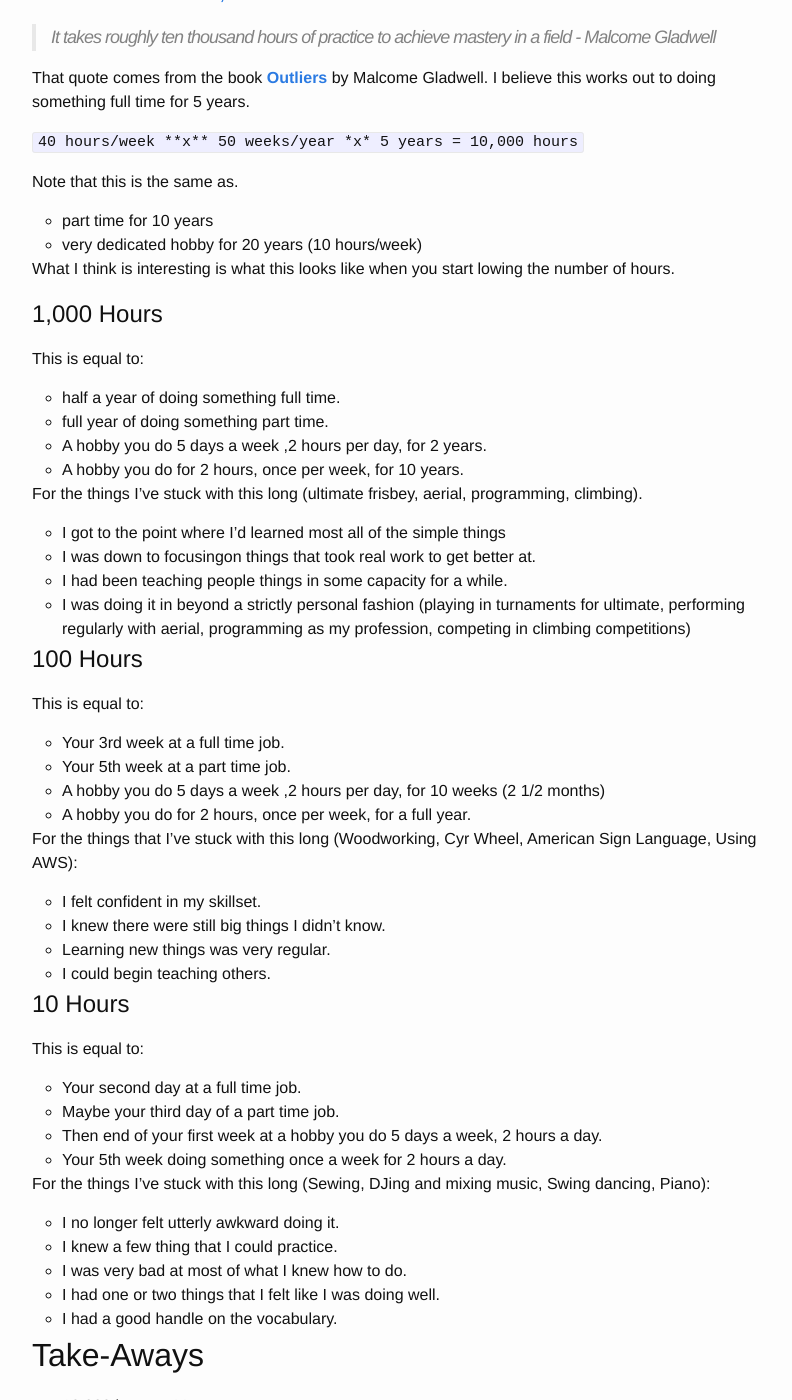
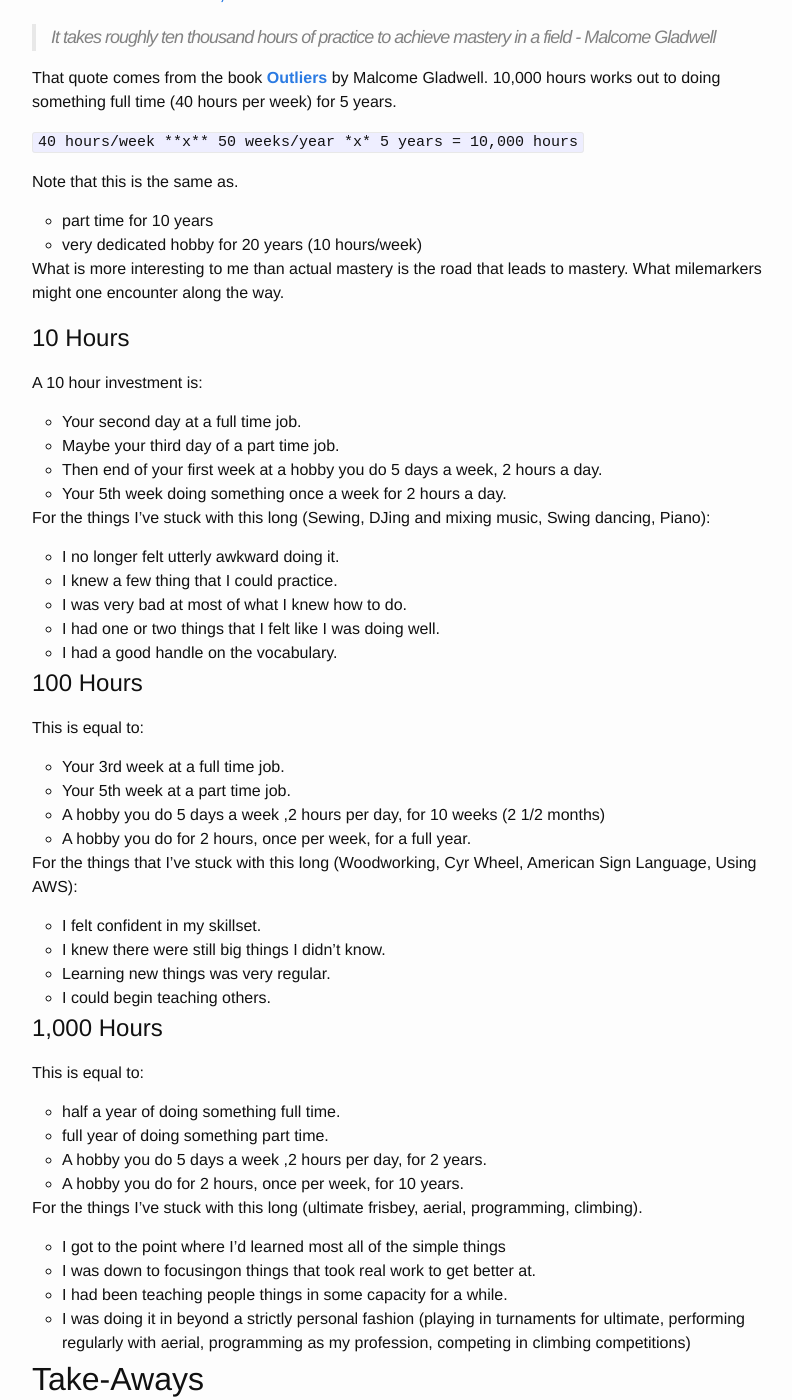
Before and after one commit to pipermerriam/pipermerriam.github.io, a Jekyll site: the page built from index.html, in a window 1280 px wide and 1400 px high, scrolled down 1226 px. Shown: the whole window, without its empty margins (238-1030 px from the left). Built offline with Jekyll 4.4.1, drawn with Linux system fonts in a browser that asks for light colours; some of the changed lines change nothing that is shown.

Commit message:
change order of 10,000 hours post

```diff
--- a/_posts/2015-05-19-rule-of-tens.markdown
+++ b/_posts/2015-05-19-rule-of-tens.markdown
@@ -8,8 +8,8 @@ categories:
 
 > *It takes roughly ten thousand hours of practice to achieve mastery in a field* - Malcome Gladwell
 
-That quote comes from the book [**Outliers**][outliers] by Malcome Gladwell.  I
-believe this works out to doing something full time for 5 years.
+That quote comes from the book [**Outliers**][outliers] by Malcome Gladwell.  10,000
+hours works out to doing something full time (40 hours per week) for 5 years.
 
 `40 hours/week **x** 50 weeks/year *x* 5 years = 10,000 hours`
 
@@ -18,8 +18,43 @@ Note that this is the same as.
 - part time for 10 years
 - very dedicated hobby for 20 years (10 hours/week)
 
-What I think is interesting is what this looks like when you start lowing the
-number of hours.
+What is more interesting to me than actual mastery is the road that leads
+to mastery.  What milemarkers might one encounter along the way.
+
+## 10 Hours
+
+A 10 hour investment is:
+
+- Your second day at a full time job.
+- Maybe your third day of a part time job.
+- Then end of your first week at a hobby you do 5 days a week, 2 hours a day.
+- Your 5th week doing something once a week for 2 hours a day.
+
+For the things I've stuck with this long (Sewing, DJing and mixing music, Swing
+dancing, Piano):
+
+- I no longer felt utterly awkward doing it.
+- I knew a few thing that I could practice.
+- I was very bad at most of what I knew how to do.
+- I had one or two things that I felt like I was doing well.
+- I had a good handle on the vocabulary.
+
+## 100 Hours
+
+This is equal to:
+
+- Your 3rd week at a full time job.
+- Your 5th week at a part time job.
+- A hobby you do 5 days a week ,2 hours per day, for 10 weeks (2 1/2 months)
+- A hobby you do for 2 hours, once per week, for a full year.
+
+For the things that I've stuck with this long (Woodworking, Cyr Wheel, American
+Sign Language, Using AWS):
+
+- I felt confident in my skillset.
+- I knew there were still big things I didn't know.
+- Learning new things was very regular.
+- I could begin teaching others.
 
 ## 1,000 Hours
 
@@ -40,40 +75,6 @@ programming, climbing).
   for ultimate, performing regularly with aerial, programming as my profession,
   competing in climbing competitions)
 
-## 100 Hours
-
-This is equal to:
-
-- Your 3rd week at a full time job.
-- Your 5th week at a part time job.
-- A hobby you do 5 days a week ,2 hours per day, for 10 weeks (2 1/2 months)
-- A hobby you do for 2 hours, once per week, for a full year.
-
-For the things that I've stuck with this long (Woodworking, Cyr Wheel, American
-Sign Language, Using AWS):
-
-- I felt confident in my skillset.
-- I knew there were still big things I didn't know.
-- Learning new things was very regular.
-- I could begin teaching others.
-
-## 10 Hours
-
-This is equal to:
-
-- Your second day at a full time job.
-- Maybe your third day of a part time job.
-- Then end of your first week at a hobby you do 5 days a week, 2 hours a day.
-- Your 5th week doing something once a week for 2 hours a day.
-
-For the things I've stuck with this long (Sewing, DJing and mixing music, Swing dancing, Piano):
-
-- I no longer felt utterly awkward doing it.
-- I knew a few thing that I could practice.
-- I was very bad at most of what I knew how to do.
-- I had one or two things that I felt like I was doing well.
-- I had a good handle on the vocabulary.
-
 
 # Take-Aways
 
```
